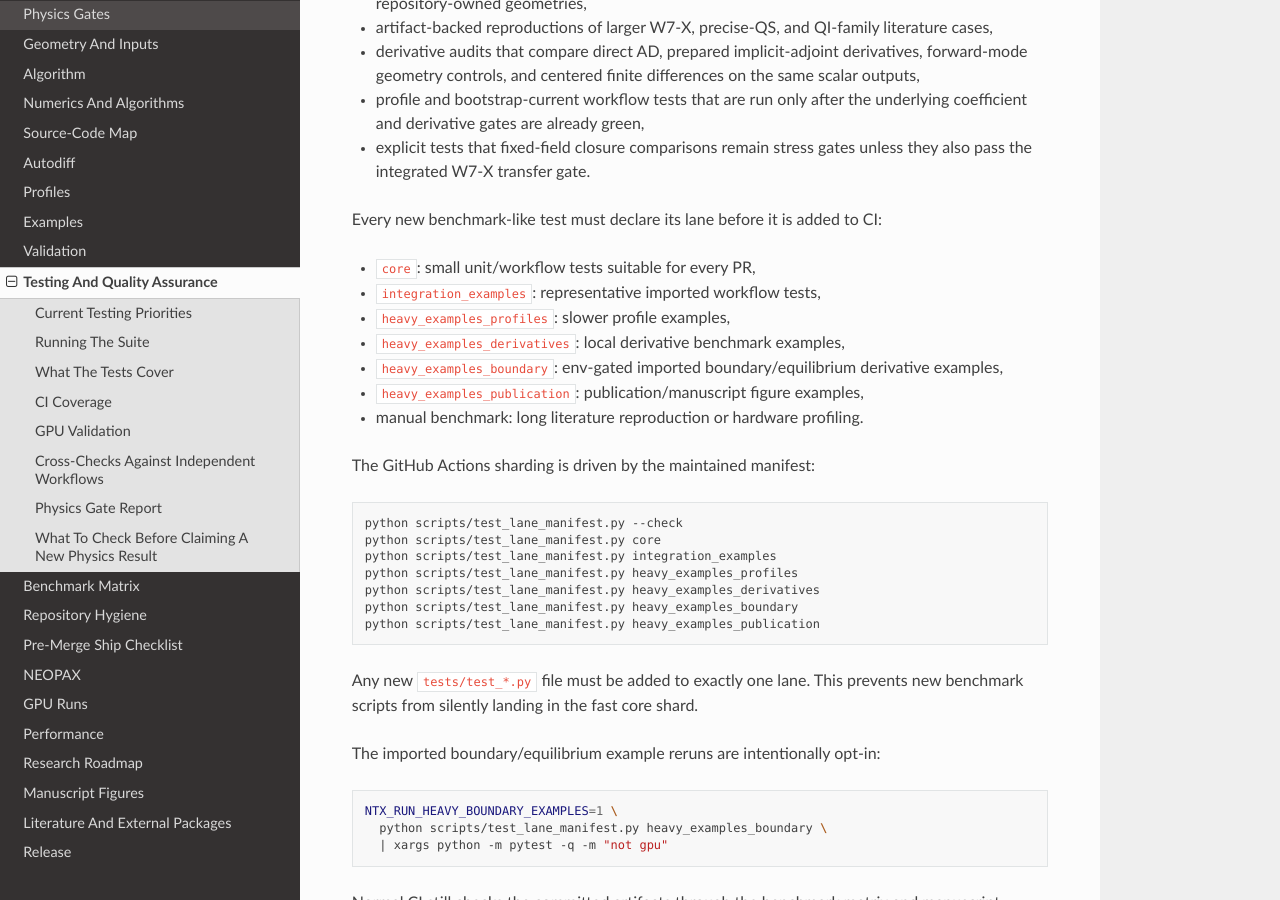
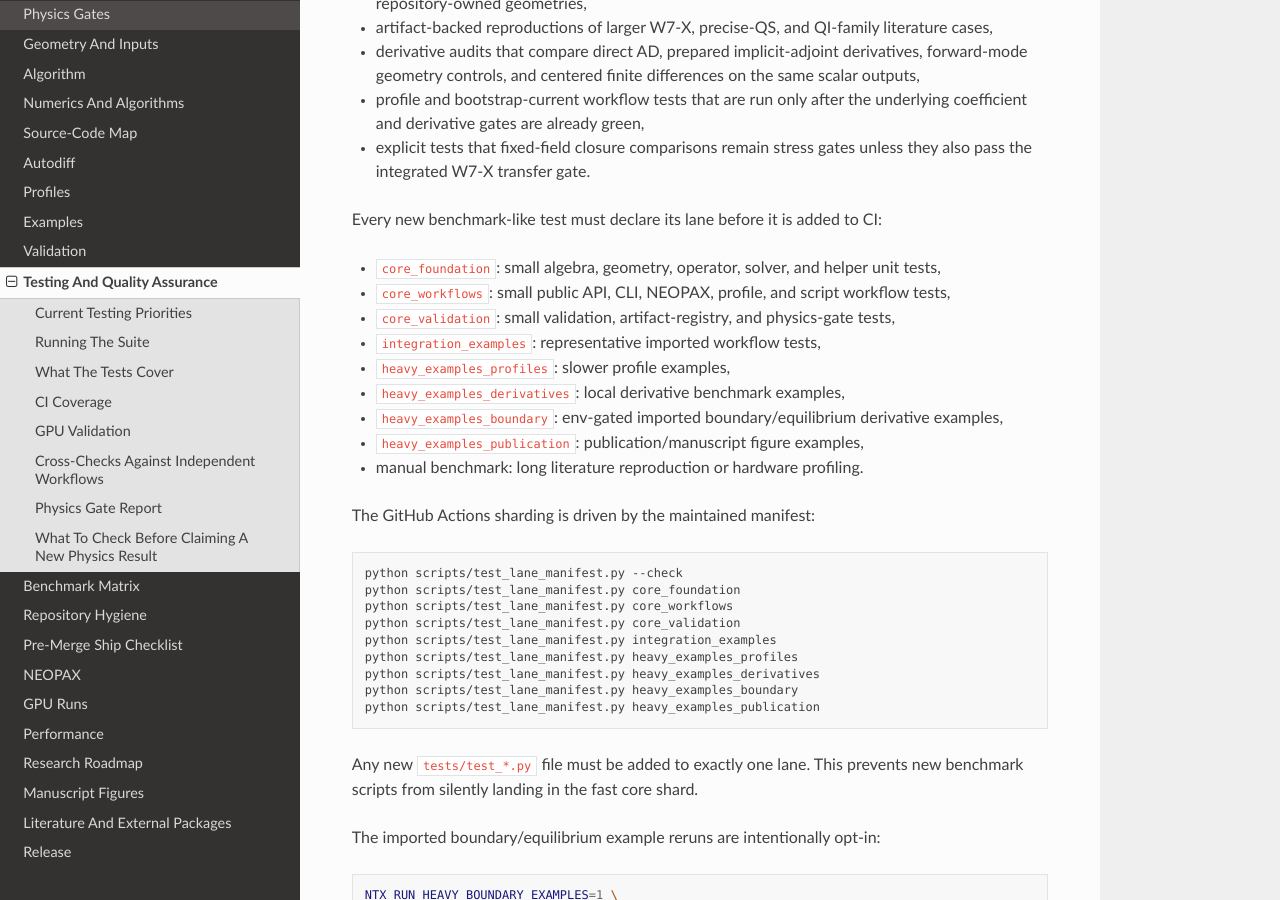
Before and after one commit to uwplasma/NTX, a Sphinx documentation site: the page built from docs/testing.md, in a window 1280 px wide and 900 px high, scrolled down 993 px. Built offline with Sphinx 7.4.7 and the Read the Docs theme 3.1.0, drawn with Linux system fonts in a browser that asks for light colours; some of the changed text lies outside the part shown.

Commit message:
Split CI core lanes and fix coverage artifacts

````diff
--- a/docs/testing.md
+++ b/docs/testing.md
@@ -13,7 +13,7 @@ developer loop:
 - fast PR lane:
   - lint
   - type checking
-  - core unit tests
+  - sharded core unit/workflow/validation tests
   - selected integration/example tests
   - docs build
 - benchmark lane:
@@ -50,7 +50,9 @@ Near-term high-value gates are:
 
 Every new benchmark-like test must declare its lane before it is added to CI:
 
-- `core`: small unit/workflow tests suitable for every PR,
+- `core_foundation`: small algebra, geometry, operator, solver, and helper unit tests,
+- `core_workflows`: small public API, CLI, NEOPAX, profile, and script workflow tests,
+- `core_validation`: small validation, artifact-registry, and physics-gate tests,
 - `integration_examples`: representative imported workflow tests,
 - `heavy_examples_profiles`: slower profile examples,
 - `heavy_examples_derivatives`: local derivative benchmark examples,
@@ -63,7 +65,9 @@ The GitHub Actions sharding is driven by the maintained manifest:
 
 ```bash
 python scripts/test_lane_manifest.py --check
-python scripts/test_lane_manifest.py core
+python scripts/test_lane_manifest.py core_foundation
+python scripts/test_lane_manifest.py core_workflows
+python scripts/test_lane_manifest.py core_validation
 python scripts/test_lane_manifest.py integration_examples
 python scripts/test_lane_manifest.py heavy_examples_profiles
 python scripts/test_lane_manifest.py heavy_examples_derivatives
````
Also changed, not shown: other parts of docs/testing.md (+1 -1 lines), docs/ship-checklist.md (+5 -3 lines), plan.md (+7 -6 lines), 5 other files.
